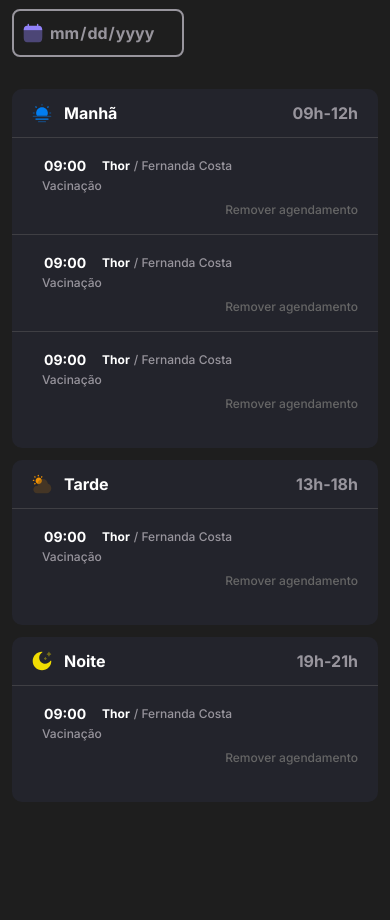
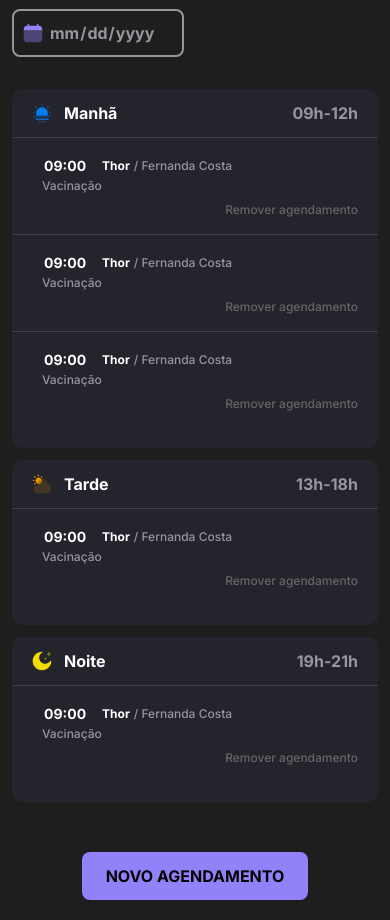
Before and after one commit to RicardoTavaresDias/AGENDAMENTO-PETSHOP, a plain HTML site: page index.html in a window 390 px wide. Shown: the part 158-1078 px from the top of the page. Before the commit the page ends 992 px from the top, so only its background shows below. Drawn offline with Linux system fonts and the light colour scheme.

Commit message:
Button criado e estilizado desktop e mobile

```diff
--- a/index.html
+++ b/index.html
@@ -217,8 +217,8 @@
         </section>
         <!-- /FIM NIGHT -->
 
+    </main>
 
-
-    </main>
+    <button id="schedule" type="submit">novo agendamento</button>
 </body>
 </html>
--- a/styles/global.css
+++ b/styles/global.css
@@ -53,7 +53,8 @@ main {
     max-width: 1280px;
     min-width: 375px;
     margin: 0 auto;
-    padding: 80px;
+    padding-inline: 80px;
+    padding-block: 80px 0;
 }
 
 /* mobile */
--- a/styles/index.css
+++ b/styles/index.css
@@ -2,3 +2,4 @@
 @import url(header.css);
 @import url(logo.css);
 @import url(scheduling.css);
+@import url(inputs.css);
--- /dev/null
+++ b/styles/inputs.css
@@ -0,0 +1,30 @@
+button {
+  border: none;
+  background-color: var(--content-brand);
+  font: var(--label-large);
+  color: #050505;
+  border-radius: 8px;
+  padding: 12px 24px;
+  text-transform: uppercase;
+  cursor: pointer;
+}
+
+button:hover {
+  background-color: #BDB4FA;
+}
+
+#schedule {
+  display: flex;
+  justify-self: end;
+  margin-right: 30px;
+  margin-top: 18px;
+}
+
+/* mobile */
+@media (width < 900px) {
+  #schedule {
+    justify-self:center;
+    margin-right: 0;
+    margin-bottom: 20px;
+  }
+}
--- a/styles/scheduling.css
+++ b/styles/scheduling.css
@@ -8,7 +8,7 @@ section {
   padding-bottom: 20px;
 }
 
-section:nth-last-child(3) {
+section.morning {
   margin-top: 32px;
 }
 
```
